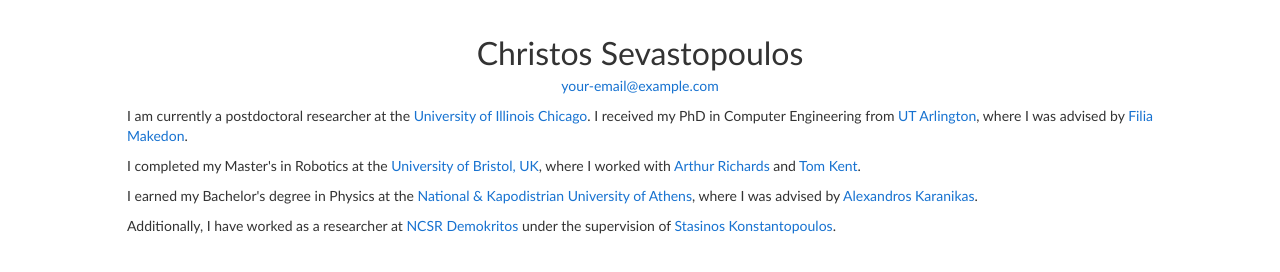
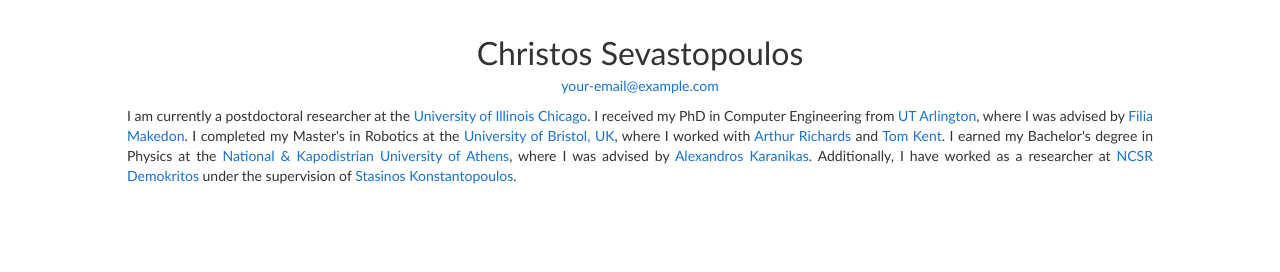
Before and after one commit to ChristosSev/christossev.github.io, a plain HTML site: page index.html in a window 1280 px wide. Drawn offline with nearby package versions, Linux system fonts and the light colour scheme; files that its build step writes are made by us from their sources; a script that the page names is missing.

Commit message:
Update index.html

```diff
--- a/index.html
+++ b/index.html
@@ -41,13 +41,7 @@
               <a href="mailto:csevasto@uic.edu">your-email@example.com</a>
             </p>
 
-            <p align="justify">I am currently a postdoctoral researcher at the <a href="https://www.uic.edu/">University of Illinois Chicago</a>. I received my PhD in Computer Engineering from <a href="https://www.uta.edu/">UT Arlington</a>, where I was advised by <a href="https://www.uta.edu/faculty/filia-makedon">Filia Makedon</a>.</p>
-
-            <p align="justify">I completed my Master's in Robotics at the <a href="http://www.bristol.ac.uk/">University of Bristol, UK</a>, where I worked with <a href="https://www.bristol.ac.uk/engineering/research/automotive-research-group/">Arthur Richards</a> and <a href="https://www.bristol.ac.uk/engineering/people/tom-kent/">Tom Kent</a>.</p>
-
-            <p align="justify">I earned my Bachelor's degree in Physics at the <a href="http://www.uoa.gr/">National & Kapodistrian University of Athens</a>, where I was advised by <a href="http://www.cvsp.cs.ntua.gr/maragos/">Alexandros Karanikas</a>.</p>
-
-            <p align="justify">Additionally, I have worked as a researcher at <a href="https://www.demokritos.gr/en/">NCSR Demokritos</a> under the supervision of <a href="https://www.demokritos.gr/en/researchers/konstantopoulos/">Stasinos Konstantopoulos</a>.</p>
+            <p align="justify">I am currently a postdoctoral researcher at the <a href="https://www.uic.edu/">University of Illinois Chicago</a>. I received my PhD in Computer Engineering from <a href="https://www.uta.edu/">UT Arlington</a>, where I was advised by <a href="https://www.uta.edu/faculty/filia-makedon">Filia Makedon</a>. I completed my Master's in Robotics at the <a href="http://www.bristol.ac.uk/">University of Bristol, UK</a>, where I worked with <a href="https://www.bristol.ac.uk/engineering/research/automotive-research-group/">Arthur Richards</a> and <a href="https://www.bristol.ac.uk/engineering/people/tom-kent/">Tom Kent</a>. I earned my Bachelor's degree in Physics at the <a href="http://www.uoa.gr/">National & Kapodistrian University of Athens</a>, where I was advised by <a href="http://www.cvsp.cs.ntua.gr/maragos/">Alexandros Karanikas</a>. Additionally, I have worked as a researcher at <a href="https://www.demokritos.gr/en/">NCSR Demokritos</a> under the supervision of <a href="https://www.demokritos.gr/en/researchers/konstantopoulos/">Stasinos Konstantopoulos</a>.</p>
           </td>
         </tr>
       </table>
```
